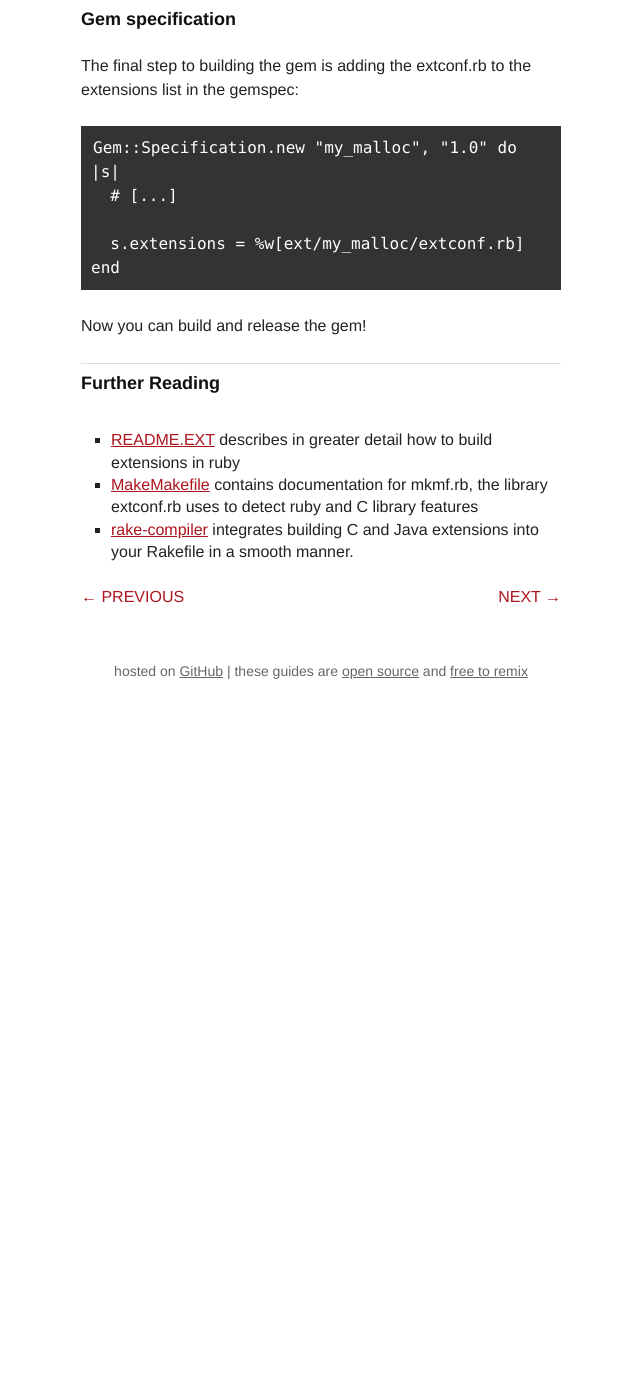
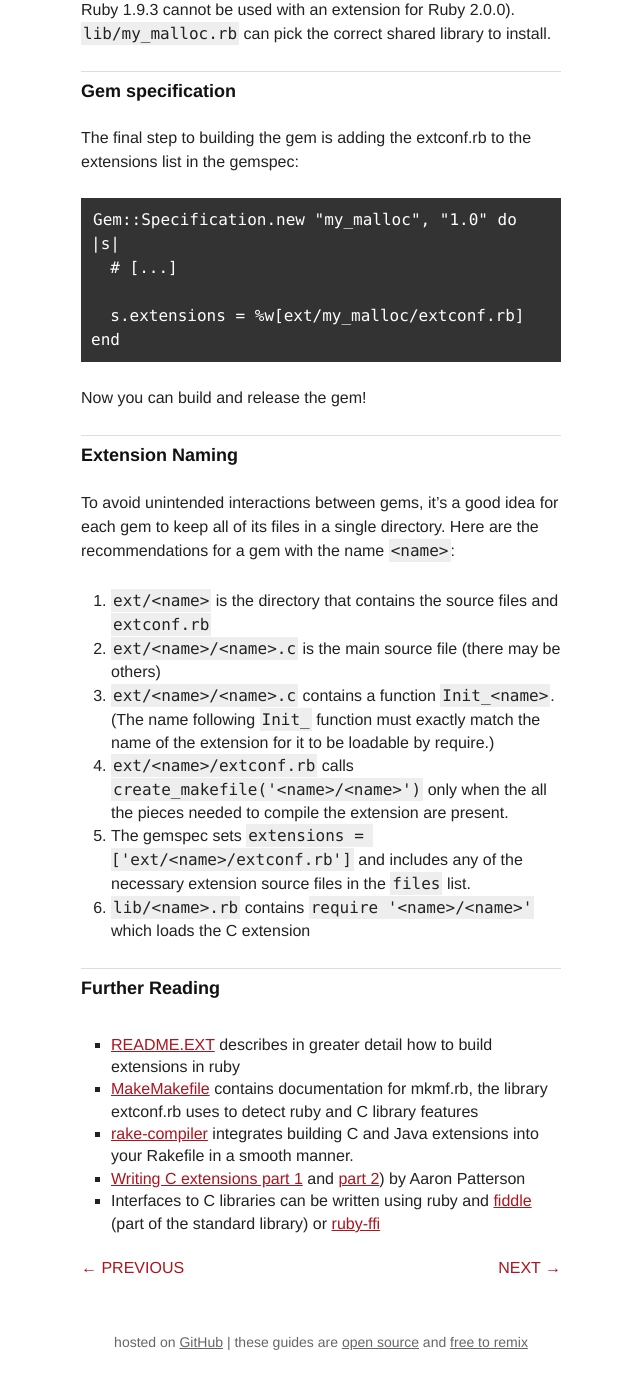
Before and after one commit to radar/guides, a Jekyll site: the page built from gems-with-extensions.md, in a window 1280 px wide and 1400 px high, scrolled down 5342 px. Shown: the top 1389 px of the window, without its empty margins (319-959 px from the left). Built offline with Jekyll 4.4.1, drawn with Linux system fonts in a browser that asks for light colours; before the commit the page ends 6071 px from its top, so only the background shows below that; some of the changed text lies outside the part shown.

Commit message:
Merge c-extensions into gems-with-extensions

```diff
--- a/gems-with-extensions.md
+++ b/gems-with-extensions.md
@@ -48,7 +48,8 @@ extconf.rb must check for the necessary functions, macros and shared libraries
 your extension depends upon.  The extconf.rb must exit with an error if any of
 these are missing.
 
-Here is an extconf.rb that checks for `malloc()` and `free()`:
+Here is an extconf.rb that checks for `malloc()` and `free()` and creates a
+Makefile that will install the built extension at `lib/my_malloc/my_malloc.so`:
 
     require "mkmf"
 
@@ -58,7 +59,8 @@ Here is an extconf.rb that checks for `malloc()` and `free()`:
     create_makefile "my_malloc/my_malloc"
 
 See the [mkmf documentation][mkmf.rb] and [README.EXT][README.EXT] for further
-information about creating an extconf.rb
+information about creating an extconf.rb and for documentation on these
+methods.
 
 C Extension
 -----------
@@ -216,12 +218,38 @@ list in the gemspec:
 
 Now you can build and release the gem!
 
+Extension Naming
+----------------
+
+To avoid unintended interactions between gems, it's a good idea for each gem to
+keep all of its files in a single directory.  Here are the recommendations for
+a gem with the name `<name>`:
+
+1. `ext/<name>` is the directory that contains the source files and
+   `extconf.rb`
+1. `ext/<name>/<name>.c` is the main source file (there may be others)
+1. `ext/<name>/<name>.c` contains a function `Init_<name>`.  (The name
+   following `Init_` function must exactly match the name of the extension for
+   it to be loadable by require.)
+1. `ext/<name>/extconf.rb` calls `create_makefile('<name>/<name>')` only when
+   the all the pieces needed to compile the extension are present.
+1. The gemspec sets `extensions = ['ext/<name>/extconf.rb']` and includes any
+   of the necessary extension source files in the `files` list.
+1. `lib/<name>.rb` contains `require '<name>/<name>'` which loads the C
+   extension
+
 Further Reading
 ---------------
 
 * [README.EXT][README.EXT] describes in greater detail how to build extensions in ruby
 * [MakeMakefile][mkmf.rb] contains documentation for mkmf.rb, the library extconf.rb uses to detect ruby and C library features
 * [rake-compiler][rake-compiler] integrates building C and Java extensions into your Rakefile in a smooth manner.
+* [Writing C extensions part 1](http://tenderlovemaking.com/2009/12/18/writing-ruby-c-extensions-part-1.html)
+  and [part 2](http://tenderlovemaking.com/2010/12/11/writing-ruby-c-extensions-part-2.html))
+  by Aaron Patterson
+* Interfaces to C libraries can be written using ruby and
+  [fiddle](http://ruby-doc.org/stdlib-2.0/libdoc/fiddle/rdoc/Fiddle.html) (part
+  of the standard library) or [ruby-ffi](http://github.com/ffi/ffi)
 
 [README.EXT]: https://github.com/ruby/ruby/blob/trunk/README.EXT
 [mkmf.rb]: http://ruby-doc.org/stdlib-2.0/libdoc/mkmf/rdoc/MakeMakefile.html
```
